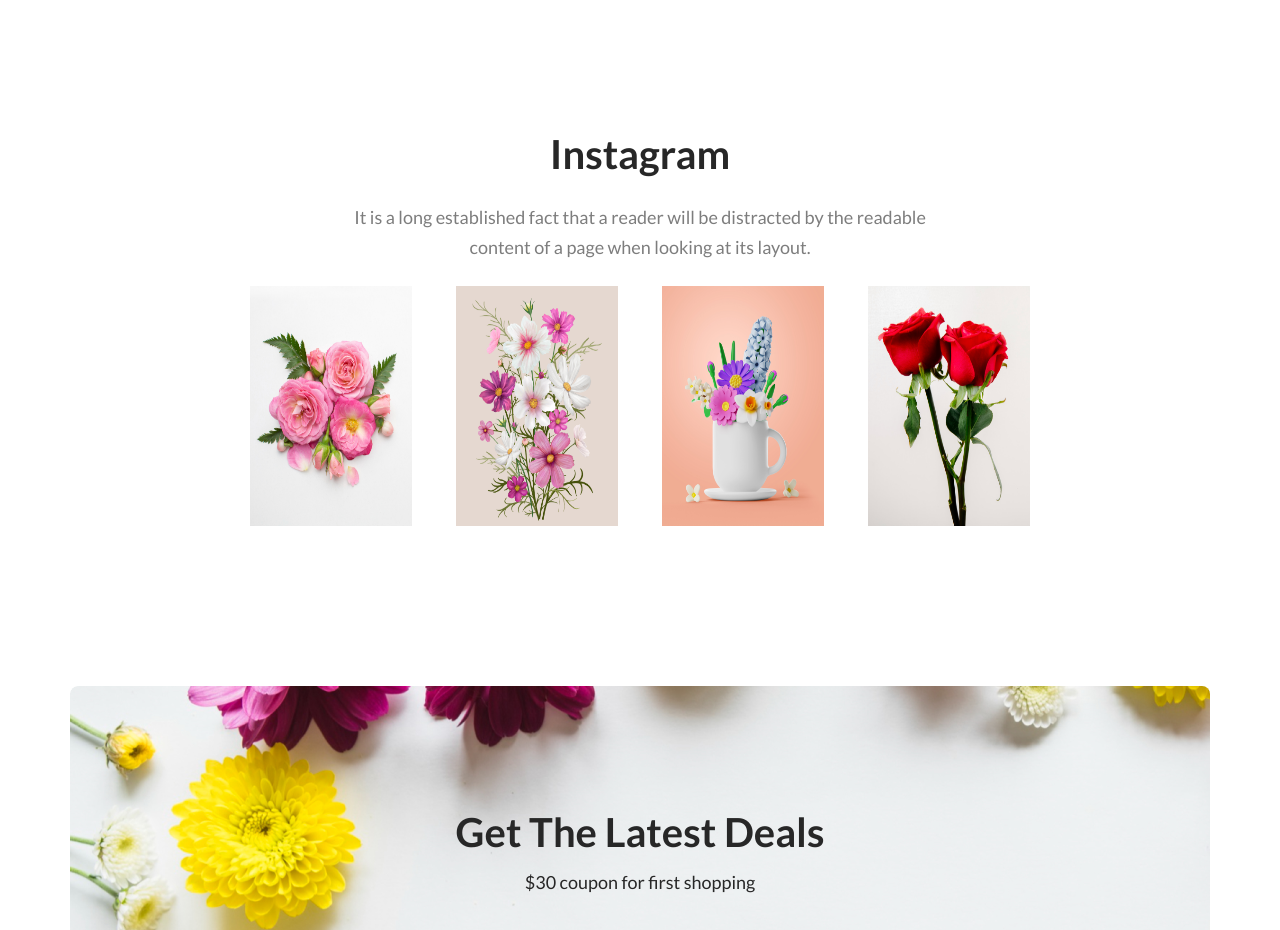
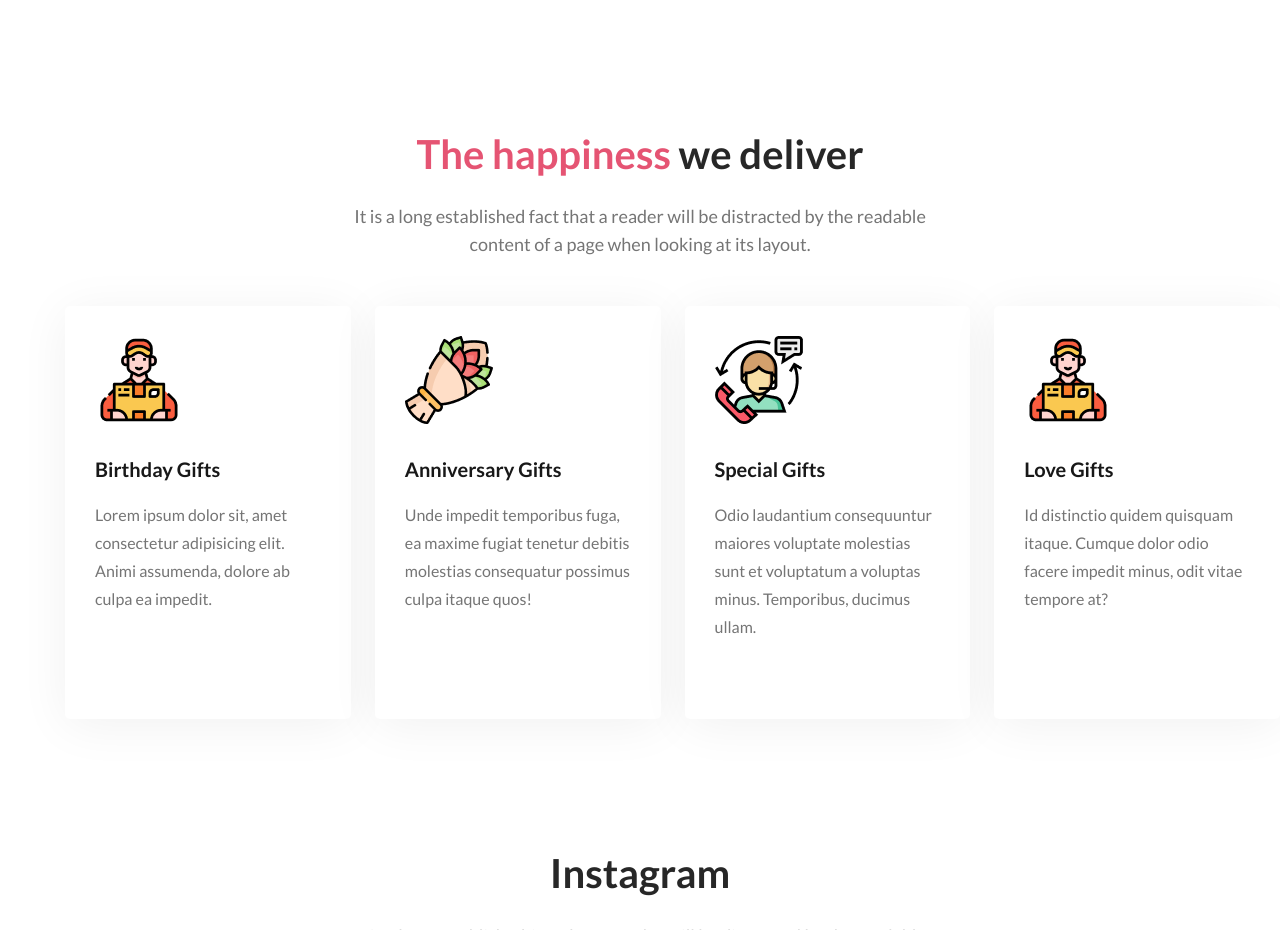
Before and after one commit to Tausif1691/assignment-1, a plain HTML site: page index.html in a window 1280 px wide. Shown: the part 2220-3150 px from the top of the page. Drawn offline with Linux system fonts and the light colour scheme.

Commit message:
final code

```diff
--- a/index.html
+++ b/index.html
@@ -90,6 +90,51 @@
         </div>
       </section>
 
+      <!-- gift section -->
+
+      <section class="gifts">
+        <h3 class="gifts-title"><span> The happiness </span> we deliver</h3>
+        <p class="gifts-description">
+          It is a long established fact that a reader will be distracted by the
+          readable <br />
+          content of a page when looking at its layout.
+        </p>
+        <div class="gifts-container">
+          <div class="gift">
+            <img src="./Flowers/Group 57.png" alt="js" />
+            <p class="gift-title">Birthday Gifts</p>
+            <p class="gift-description">
+              Lorem ipsum dolor sit, amet consectetur adipisicing elit. Animi
+              assumenda, dolore ab culpa ea impedit.
+            </p>
+          </div>
+          <div class="gift">
+            <img src="./Flowers/Group 58.png" alt="react" />
+            <p class="gift-title">Anniversary Gifts</p>
+            <p class="gift-description">
+              Unde impedit temporibus fuga, ea maxime fugiat tenetur debitis
+              molestias consequatur possimus culpa itaque quos!
+            </p>
+          </div>
+          <div class="gift">
+            <img src="./Flowers/Group 59.png" alt="nodejs" />
+            <p class="gift-title">Special Gifts</p>
+            <p class="gift-description">
+              Odio laudantium consequuntur maiores voluptate molestias sunt et
+              voluptatum a voluptas minus. Temporibus, ducimus ullam.
+            </p>
+          </div>
+          <div class="gift">
+            <img src="./Flowers/Group 57.png" alt="MongoDB" />
+            <p class="gift-title">Love Gifts</p>
+            <p class="gift-description">
+              Id distinctio quidem quisquam itaque. Cumque dolor odio facere
+              impedit minus, odit vitae tempore at?
+            </p>
+          </div>
+        </div>
+      </section>
+
       <!-- instagram section -->
       <section class="instagram">
         <h4>Instagram</h4>
@@ -129,8 +174,12 @@
       </section>
     </main>
     <footer>
-      <h3> Flower <span>Shop</span> </h3>
-      <p>It is a long established fact that a reader will be distracted by the readable <br> content of a page when looking at its layout.</p>
+      <h3>Flower <span>Shop</span></h3>
+      <p>
+        It is a long established fact that a reader will be distracted by the
+        readable <br />
+        content of a page when looking at its layout.
+      </p>
       <small>@2020-2023, FlowerShop.com. All rights reserved.</small>
     </footer>
   </body>
--- a/styles/style.css
+++ b/styles/style.css
@@ -179,6 +179,61 @@ section {
     padding-right: 230px;
 }
 
+/* gifts section style */
+
+.gifts-container {
+    display: flex;
+    gap: 24px;
+    margin-left: 65px;
+
+}
+
+.gifts-title {
+    text-align: center;
+    margin-bottom: 24px;
+    font-weight: 700;
+    font-size: 40px;
+    color: #272727;
+    line-height: normal;
+}
+
+.gifts-title span {
+    color: #E55473;
+}
+
+.gift {
+    background: #FFFFFF;
+    box-shadow: 0px 6px 50px rgba(0, 0, 0, 0.06);
+    border-radius: 5px;
+    padding: 30px;
+    width: 267px;
+}
+
+.gift-title {
+    font-weight: 700;
+    font-size: 20px;
+    margin-top: 30px;
+    margin-bottom: 20px;
+    color: #181818;
+}
+
+.gifts-description {
+    text-align: center;
+    font-weight: 400;
+    font-size: 18px;
+    line-height: 28px;
+    color: #757575;
+    margin-bottom: 48px;
+}
+.gift-description {
+    text-align: left;
+    font-weight: 400;
+    font-size: 16px;
+    line-height: 28px;
+    color: #757575;
+    margin-bottom: 48px;
+}
+
 /* instagram section style */
 .instagram-container {
     display: flex;
```
